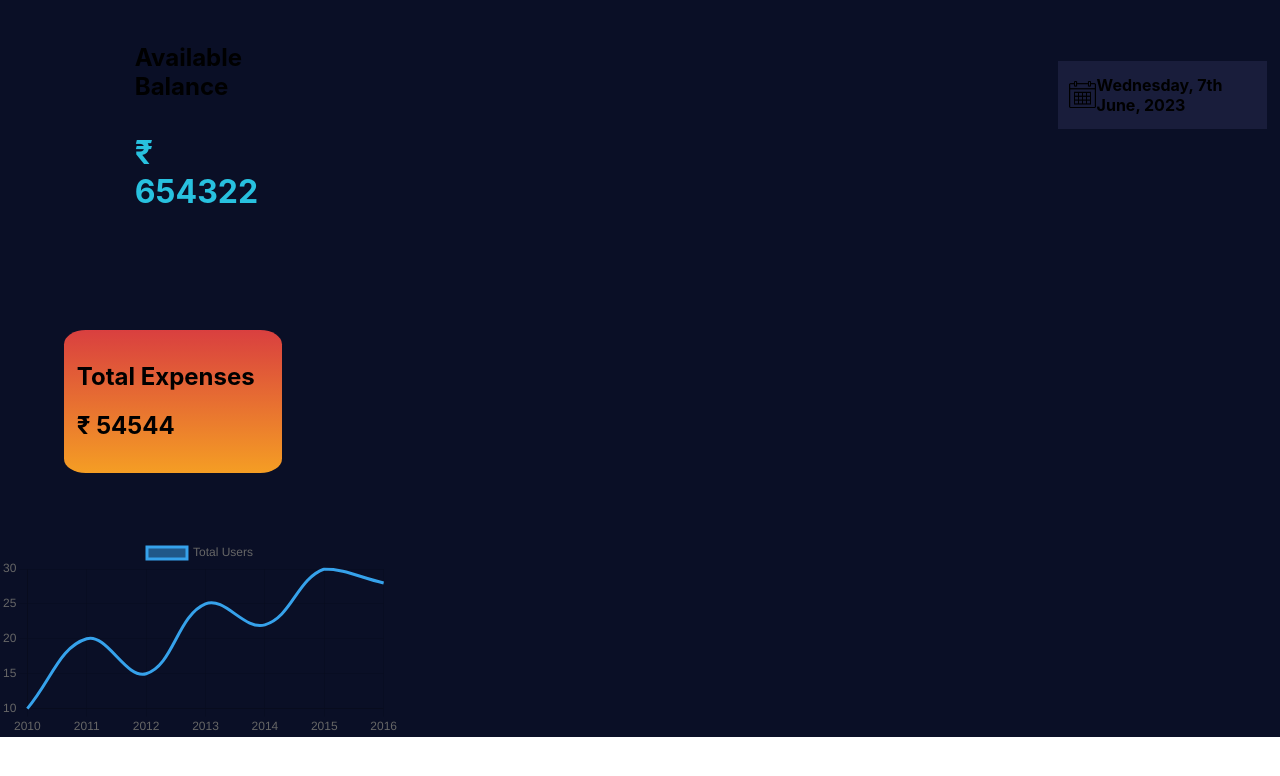
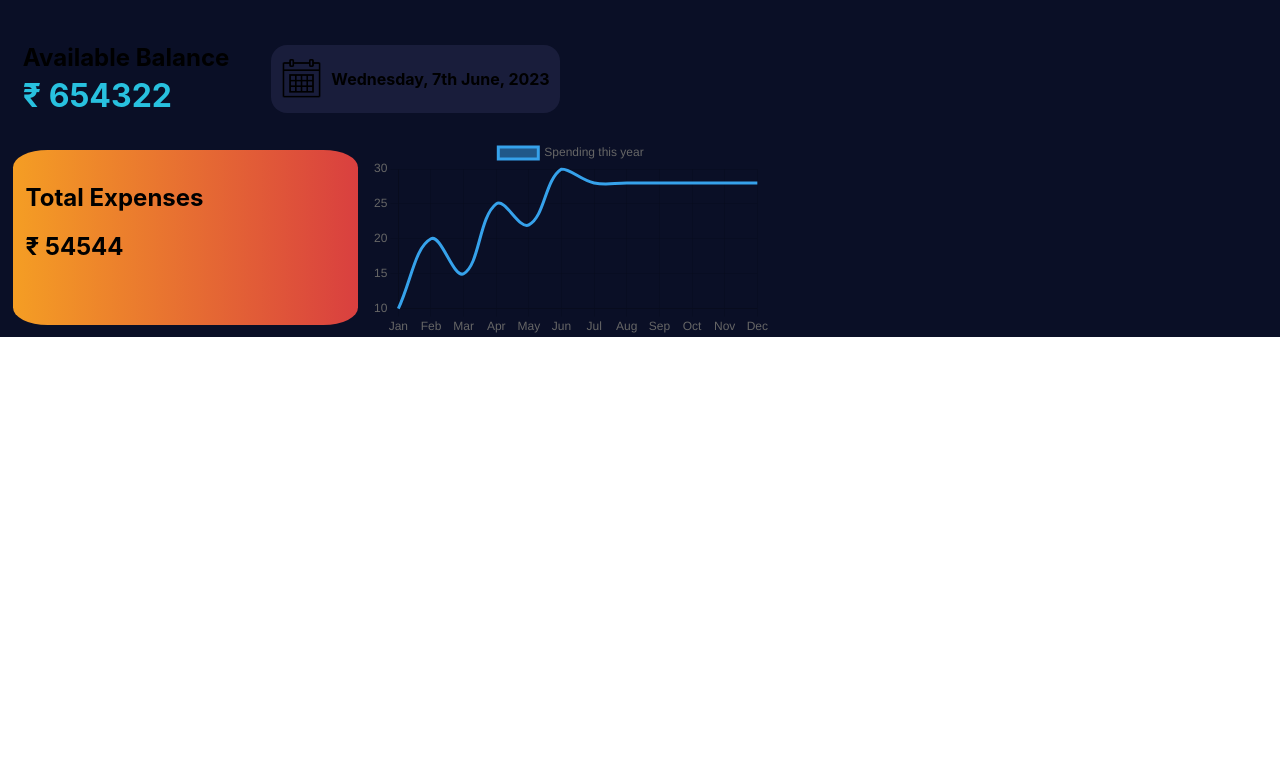
Before and after one commit to thenishant/expense-ui, a React (Create React App) app: page / in a window 1280 px wide. Shown: the top 776 px of the page. Built offline with nearby package versions, Linux system fonts and the light colour scheme.

Commit message:
Fixed Styling

```diff
--- a/src/expenses/components/AvailableBalance.css
+++ b/src/expenses/components/AvailableBalance.css
@@ -2,7 +2,6 @@
     display: block;
     padding: 10px;
     text-align: justify;
-    margin-left: 7rem;
 }
 
 .available-balance h2 {
@@ -12,4 +11,5 @@
 .available-balance h3 {
     color: #28C1DF;
     font-size: xx-large;
+    margin: -1rem 0 0 0;
 }
--- a/src/expenses/components/Spending.js
+++ b/src/expenses/components/Spending.js
@@ -4,9 +4,9 @@ import LineChart from "./UIElements/LineChart";
 const Spending = () => {
 
     const userData = {
-        labels: UserData.map(data => data.year)
+        labels: UserData.map(data => data.month)
         , datasets: [{
-            label: "Total Users",
+            label: "Spending this year",
             data: UserData.map(data => data.count),
             tension: 0.4,
             pointRadius: 0
--- a/src/expenses/components/TotalExpenses.css
+++ b/src/expenses/components/TotalExpenses.css
@@ -1,11 +1,11 @@
 .total-expenses {
-    margin: 5%;
+    margin: 1%;
     padding: 1%;
     overflow: hidden;
-    background: hsla(35, 91%, 55%, 1);
-    background: linear-gradient(90deg, hsla(35, 91%, 55%, 1) 0%, hsla(0, 67%, 55%, 1) 100%, hsla(5, 69%, 55%, 1) 100%);
-    background: -moz-linear-gradient(90deg, hsla(35, 91%, 55%, 1) 0%, hsla(0, 67%, 55%, 1) 100%, hsla(5, 69%, 55%, 1) 100%);
-    background: -webkit-linear-gradient(90deg, hsla(35, 91%, 55%, 1) 0%, hsla(0, 67%, 55%, 1) 100%, hsla(5, 69%, 55%, 1) 100%);
+    /*background: hsla(35, 91%, 55%, 1);*/
+    background: linear-gradient(90deg, hsla(35, 91%, 55%, 1) 0%, hsla(0, 67%, 55%, 1) 100%, hsl(5, 69%, 55%) 100%);
+    /*background: -moz-linear-gradient(90deg, hsla(35, 91%, 55%, 1) 0%, hsla(0, 67%, 55%, 1) 100%, hsla(5, 69%, 55%, 1) 100%);*/
+    /*background: -webkit-linear-gradient(90deg, hsla(35, 91%, 55%, 1) 0%, hsla(0, 67%, 55%, 1) 100%, hsla(5, 69%, 55%, 1) 100%);*/
     border-radius: 10%;
-    width: 15%;
+    min-width: 25%;
 }
--- a/src/expenses/components/UIElements/CurrentDate.css
+++ b/src/expenses/components/UIElements/CurrentDate.css
@@ -4,8 +4,10 @@
     align-items: center;
     background: #191d3b;
     padding: 10px;
-    margin: 3rem 0 0 48rem;
+    margin: 2em 0 0 2em;
     height: 3rem;
+    min-width: 10em;
+    border-radius: 1em;
 }
 
 
--- a/src/expenses/components/UIElements/UserData.js
+++ b/src/expenses/components/UIElements/UserData.js
@@ -1,11 +1,16 @@
 const UserData = [
-    {year: 2010, count: 10},
-    {year: 2011, count: 20},
-    {year: 2012, count: 15},
-    {year: 2013, count: 25},
-    {year: 2014, count: 22},
-    {year: 2015, count: 30},
-    {year: 2016, count: 28},
+    {month: "Jan", count: 10},
+    {month: "Feb", count: 20},
+    {month: "Mar", count: 15},
+    {month: "Apr", count: 25},
+    {month: "May", count: 22},
+    {month: "Jun", count: 30},
+    {month: "Jul", count: 28},
+    {month: "Aug", count: 28},
+    {month: "Sep", count: 28},
+    {month: "Oct", count: 28},
+    {month: "Nov", count: 28},
+    {month: "Dec", count: 28},
 ];
 
 export default UserData
--- a/src/expenses/pages/Expenses.css
+++ b/src/expenses/pages/Expenses.css
@@ -1,2 +1,4 @@
 .expenses {
+    display: flex;
+    flex-direction: row;
 }
```
